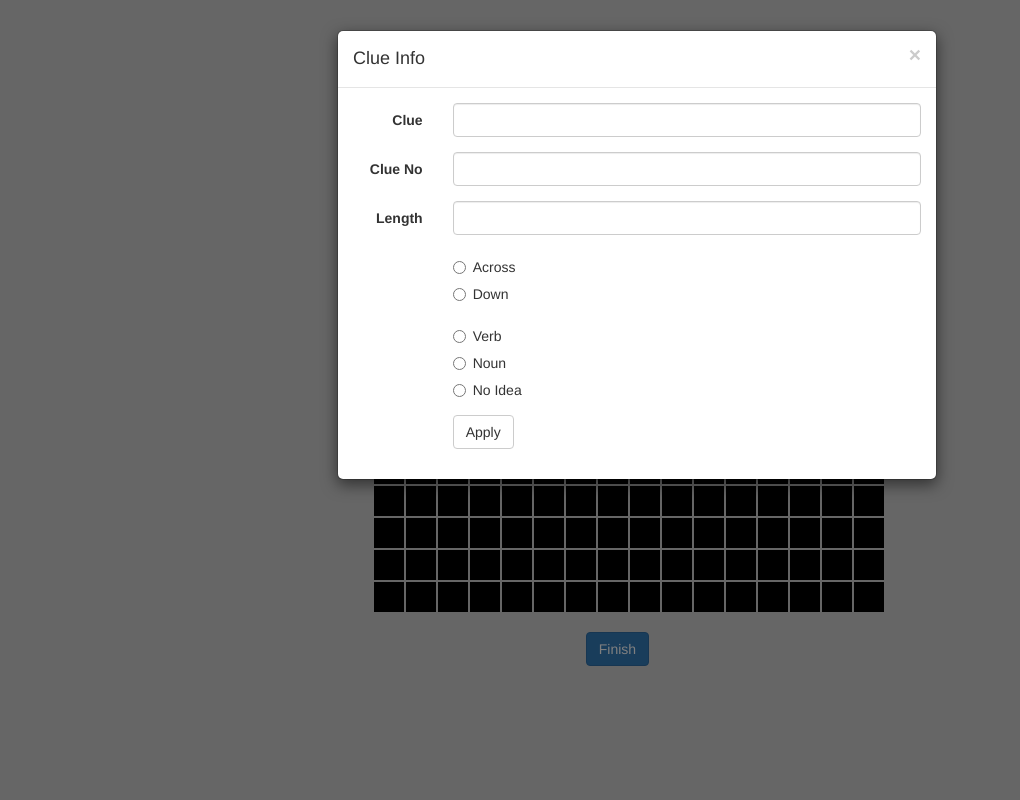
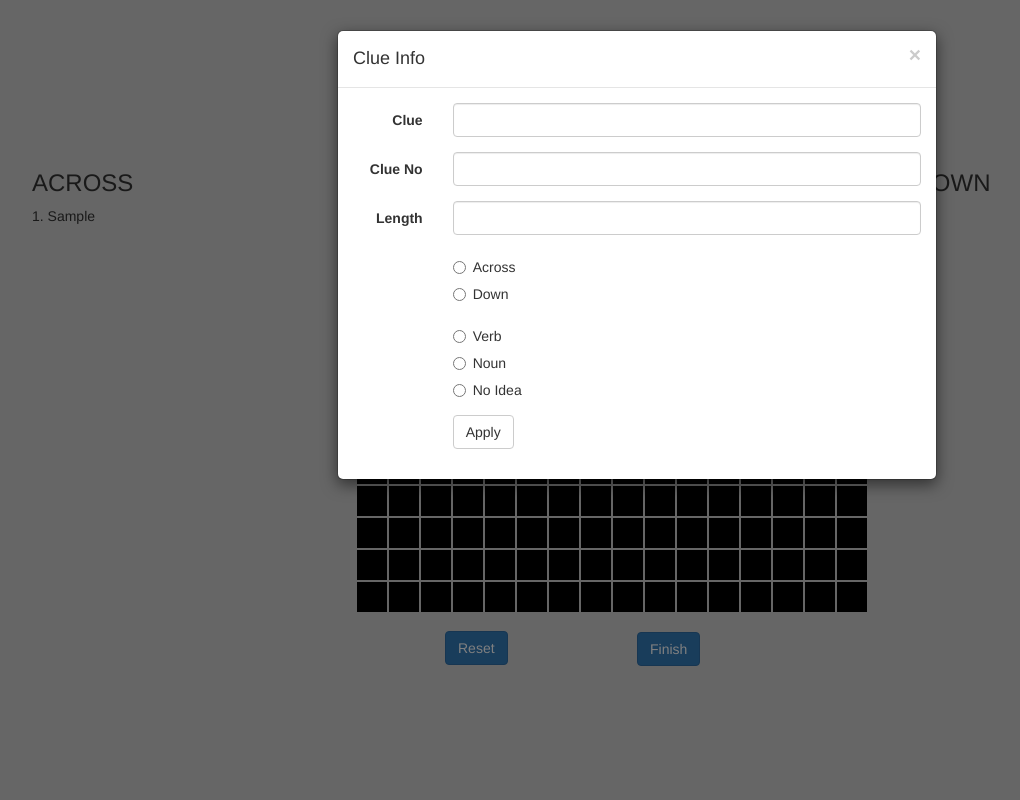
Before and after one commit to srjobinar/Major, a Django app: page / in a window 1280 px wide, after a click that opens the changed part. Shown: the whole page, without its empty margins (3-1023 px from the left). Run offline with Django 3.2, Linux system fonts and the light colour scheme; tables that the repository leaves empty hold one stand-in row (values such as "Sample post"); some libraries are stand-ins or nearby versions.

Commit message:
reset_button_done

```diff
--- a/crossword_assistant/home/templates/home/grid.html
+++ b/crossword_assistant/home/templates/home/grid.html
@@ -1,18 +1,19 @@
 <!DOCTYPE html>
 <html lang="en">
 <head>
-<meta charset="utf-8" />
+    <meta charset="utf-8"/>
     {% load staticfiles %}
-<link rel="stylesheet" href="{% static 'home/css/bootstrap.min.css' %}" type = "text/css"/>
-<meta name="viewport" content = "width=device-width, initial-scale=1.0">
+    <link rel="stylesheet" href="{% static 'home/css/bootstrap.min.css' %}" type="text/css"/>
+    <meta name="viewport" content="width=device-width, initial-scale=1.0">
 
     <style>
         html,
         body {
-    height:100%
+            height: 100%
         }
-  .cell
-  { margin-left: 2px;
+
+        .cell {
+            margin-left: 2px;
             margin-top: 2px;
             float: left;
             height: 30px;
@@ -20,23 +21,38 @@
             background-color: #000;
             cursor: pointer;
         }
-  #abc
+        #across
         {
+            text-indent: each-line;
+            padding-left: 50px;
 
-    margin-top:100px;
-    width:560px;
         }
-  .cellNo
-  {
+
+        .clue {
+            text-align: justify;
+            padding-top: 150px;
+        }
+
+        #abc {
+            margin-left: 30px;
+            margin-top: 100px;
+            width: 560px;
+        }
+
+        .cellNo {
             color: #000;
             font-size: 9px;
-    margin-left:  2px;
+            margin-left: 2px;
             margin-top: 0px;
         }
-  #finish_button
-  {
-    margin-left:46%;
-    margin-top:20px;
+
+        #finish_button {
+            margin-left: 50%;
+            margin-top: 20px;
+        }
+        #new_button {
+            margin-left: 35%;
+            margin-top: -58px;
         }
     </style>
     <script src="{% static 'home/js/jquery.min.js' %}"></script>
@@ -44,43 +60,58 @@
     <script src="{% static 'home/js/grid.js' %}"></script>
 
     <script type="text/javascript">
-  $(function(){
+        $(function () {
             {% for c in data %}
 
-    var k;
-    var cell={{c.cell_number}};
-    $("#n"+cell).text(""+{{c.clue_number}})
-    if({{c.across_down}}==1)
-          k=1;
+                var k, across_div, down_div;
+                var cell ={{c.cell_number}};
+                $("#n" + cell).text("" +{{c.clue_number}})
+                if ({{c.across_down}}==1)
+                k = 1;
                 else
-          k=100;
-    for(var i=0;i<{{c.answer_length}};i++)
-      {
-        $cell = $("#"+cell);
+                k = 100;
+                for (var i = 0; i <{{c.answer_length}}; i++) {
+                    $cell = $("#" + cell);
                     //console.log($cell);
                     //console.log($("#"+cell).css("background-color"));
-        $("#"+cell).css("background-color","#fff")
-        cell=cell+k;
+                    $("#" + cell).css("background-color", "#fff")
+                    cell = cell + k;
                     //console.log(cell);
 
 
                 }
+                across_div = document.getElementById("across");
+                down_div = document.getElementById("down");
+                if ({{ c.across_down }}==1)
+                across_div.innerHTML = across_div.innerHTML + "{{ c.clue_number }}" + ".  {{ c.clue }}"+"<br>";
+                else
+                down_div.innerHTML = down_div.innerHTML + "{{ c.clue_number }}" + ".  {{ c.clue }}"+"<br>";
+
+
 
             {% endfor %}
 
         });
-
+    function clear_global(){
+        localStorage.removeItem("acr");
+        localStorage.removeItem("dow");
+        return true;
+    }
 
     </script>
 
 </head>
 <body class="body" style="background-color:#ccc">
-
-    <div id="abc" class="container" ></div>
+<div class="row">
+    <div class="col-md-3 clue" id="across"><h3>ACROSS</h3></div>
+    <div id="abc" class="container col-md-6"></div>
+    <div class="col-md-3 clue" id="down"><h3>DOWN</h3></div>
+</div>
 <div id="modal_container"></div>
-    <form  action='/finish' method='post'>
-      <button type='submit' class='btn btn-primary'id='finish_button'>Finish</button>
+<form action='/finish' method='post'>
+    <button type='submit' class='btn btn-primary' id='finish_button'>Finish</button>
 </form>
+<a class="btn btn-primary" id="new_button" href="{% url 'new_crossword' %}" onclick="return clear_global()">Reset</a>
 
 </body>
 </html>
--- a/crossword_assistant/home/urls.py
+++ b/crossword_assistant/home/urls.py
@@ -5,5 +5,6 @@ urlpatterns = [
       url(r'^clue$' ,views.clueinput, name='clueinput'),
       url(r'^finish$',views.finish,name='finish'),
       url(r'^answer$',views.answer,name='answer'),
-      url(r'^solve$',views.solve,name='solve')
+      url(r'^solve$',views.solve,name='solve'),
+      url(r'^clear$',views.empty_table,name='new_crossword')
     ]
--- a/crossword_assistant/home/views.py
+++ b/crossword_assistant/home/views.py
@@ -97,3 +97,7 @@ def solve(request):
 		clue.list_flag = 1
 		clue.save()
 	return HttpResponseRedirect('/finish')
+
+def empty_table(request):
+	Clue.objects.all().delete()
+	return HttpResponseRedirect('/')
```
Also changed, not shown: crossword_assistant/home/templates/home/solve_crossword.html (+89 -46 lines). Lines whose indentation alone changed are shown as unchanged.
